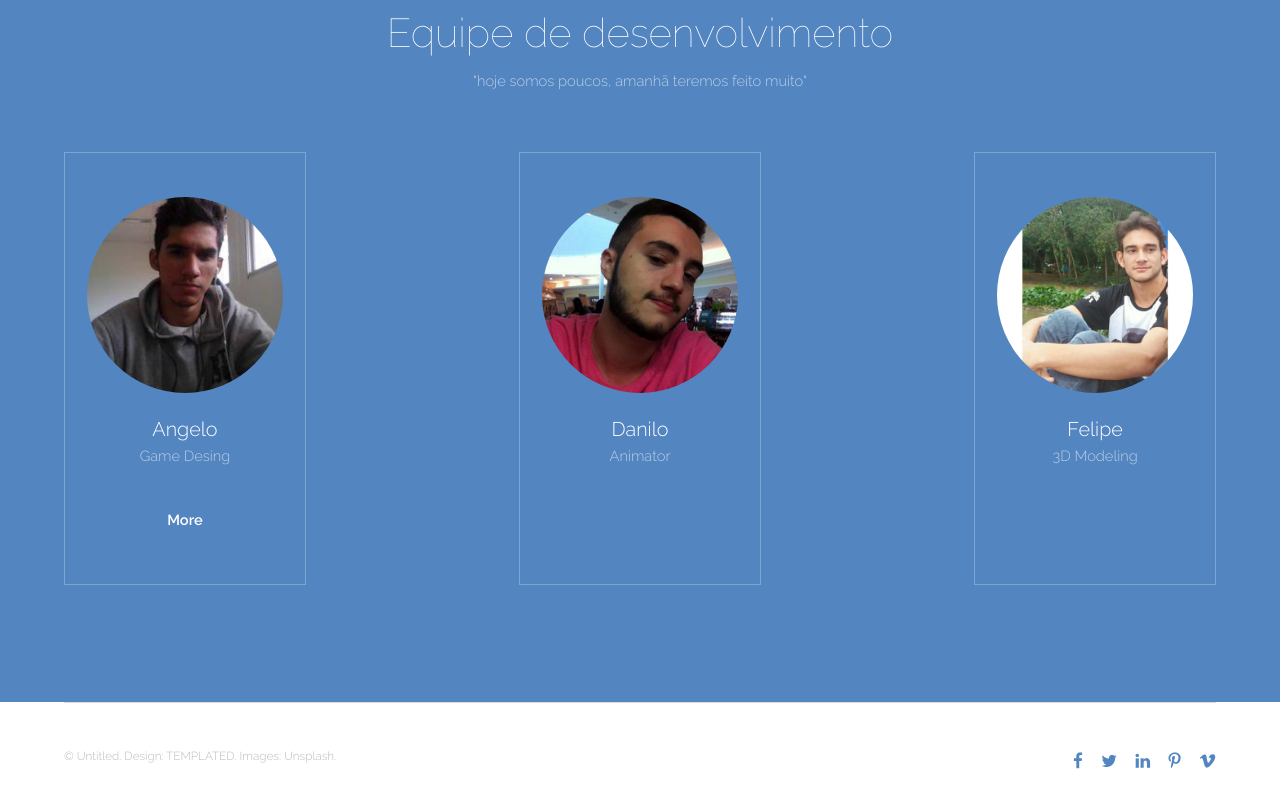
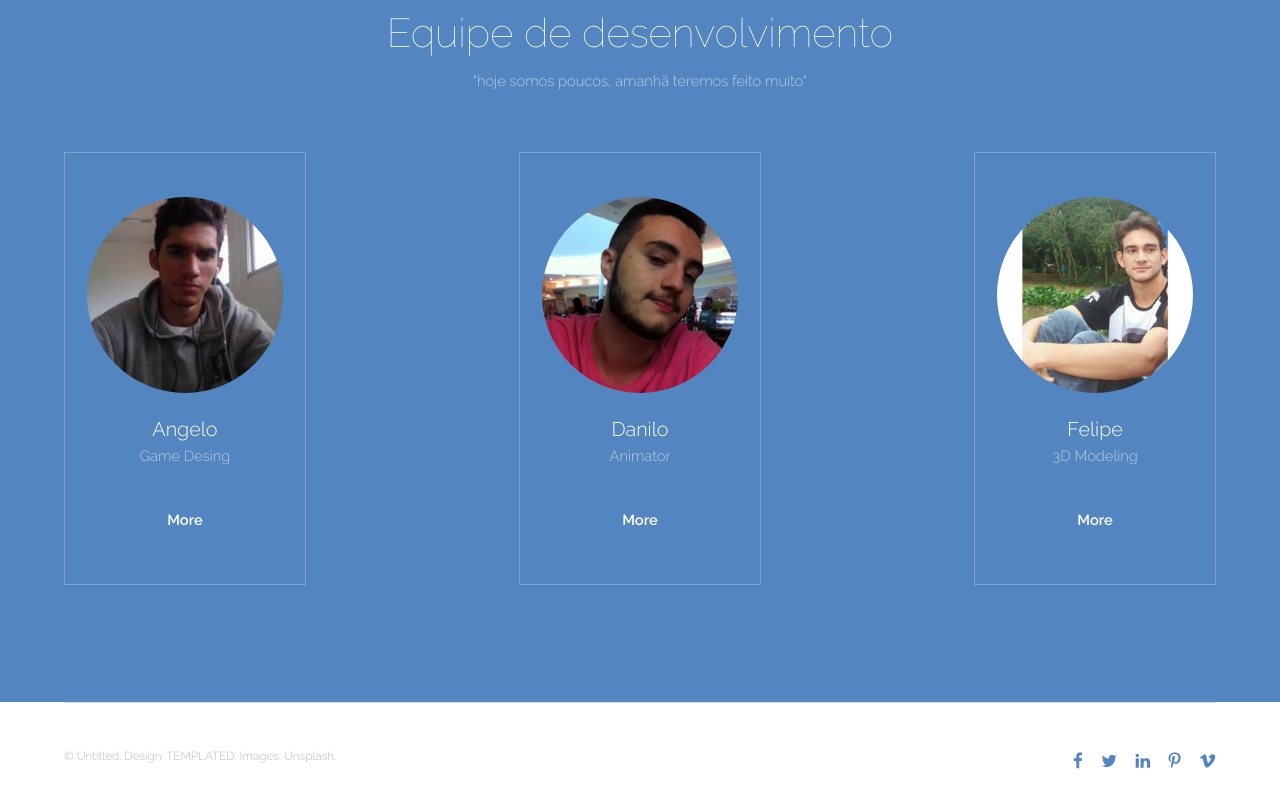
Before and after one commit to SlakerX/Siteteste, a plain HTML site: page index.html in a window 1280 px wide. Shown: the part 1565-2369 px from the top of the page. Drawn offline with Linux system fonts and the light colour scheme.

Commit message:
botaoem todo mundo
agora todo mundo tem um botao

```diff
--- a/index.html
+++ b/index.html
@@ -130,6 +130,9 @@
 							</div>
 							<h3>Danilo</h3>
 							<p>Animator</p>
+							<footer>
+								<a href="#" class="button special">More</a>
+							</footer>
 						</div>
 						<div class="box person">
 							<div class="image round">
@@ -137,6 +140,9 @@
 							</div>
 							<h3>Felipe</h3>
 							<p>3D Modeling</p>
+							<footer>
+								<a href="#" class="button special">More</a>
+							</footer>
 						</div>
 
 					</div>
```
